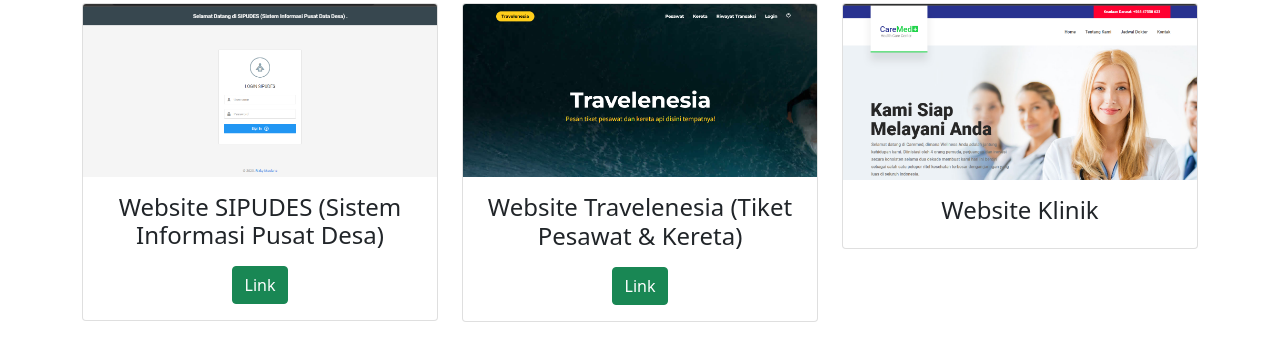
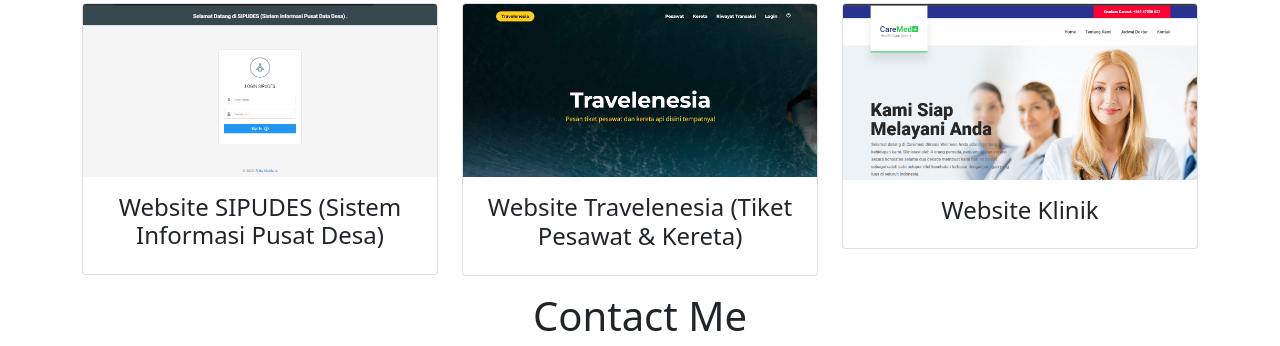
Before and after one commit to rizkymaulana101021/ikidev, a plain HTML site: page index.html in a window 1280 px wide. Shown: the part 2592-2938 px from the top of the page. Drawn offline with nearby package versions, Linux system fonts and the light colour scheme.

Commit message:
Update index.html

```diff
--- a/index.html
+++ b/index.html
@@ -247,9 +247,9 @@
                         <div class="card-body">
                             <h4 class="card-title">Website SIPUDES (Sistem Informasi Pusat Desa)</h4>
                             <p class="card-text"></p>
-                            <div class="text-center">
+<!--                             <div class="text-center">
                                 <a href="#" class="btn btn-success">Link</a>
-                            </div>
+                            </div> -->
                         </div>
                     </div>
                 </div>
@@ -260,9 +260,9 @@
                         <div class="card-body">
                             <h4 class="card-title">Website Travelenesia (Tiket Pesawat & Kereta)</h4>
                             <p class="card-text"></p>
-                            <div class="text-center">
+<!--                             <div class="text-center">
                                 <a href="#" class="btn btn-success">Link</a>
-                            </div>
+                            </div> -->
                         </div>
                     </div>
                 </div>
```
